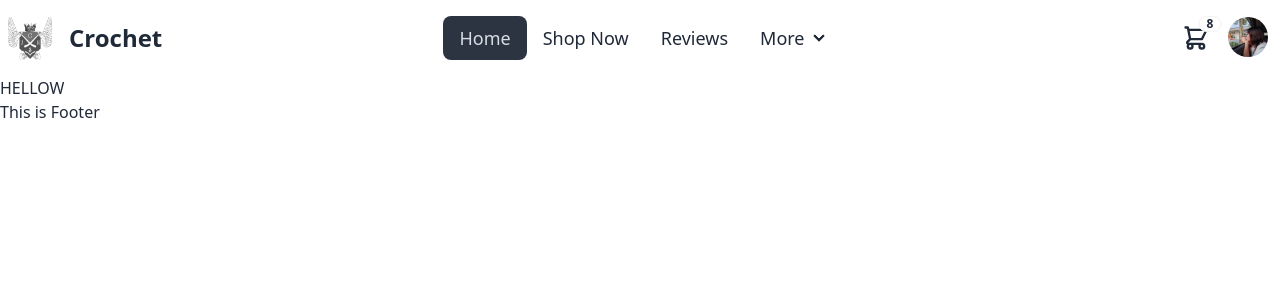
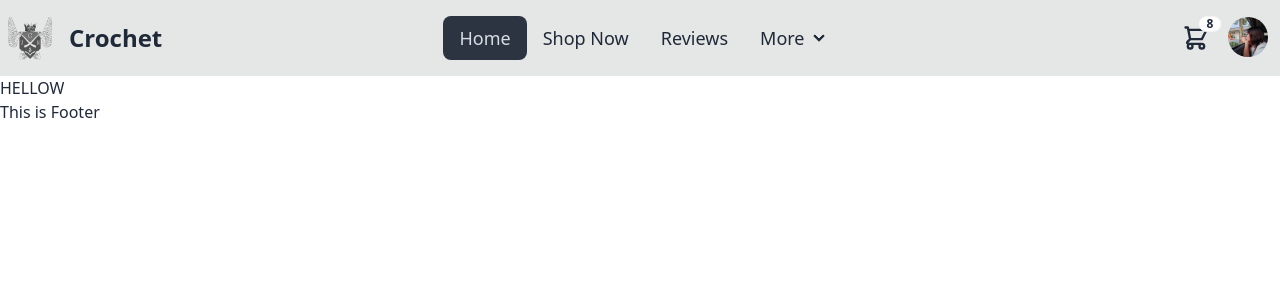
Before and after one commit to dyeem/DCIT26_PROJECT, a React (Vite) app in the folder project/: page / in a window 1280 px wide. Shown: the top 300 px of the page. Built offline with nearby package versions, Linux system fonts and the light colour scheme.

Commit message:
13/11 10:03am

```diff
--- a/project/src/Components/NavBar.jsx
+++ b/project/src/Components/NavBar.jsx
@@ -4,7 +4,7 @@
 
 export default function NavBar({NavLink}) {
     return (
-        <div className="navbar bg-base-100">
+        <div className="navbar bg-base-300">
             <div className="navbar-start">
                 <div className="dropdown">
                     <div tabIndex={0} role="button" className="btn btn-ghost lg:hidden">
```
